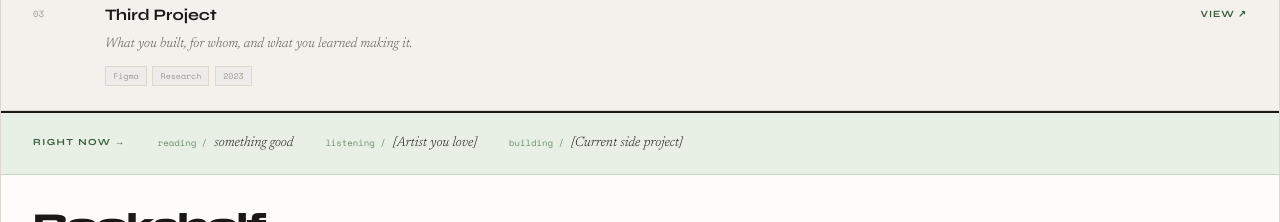
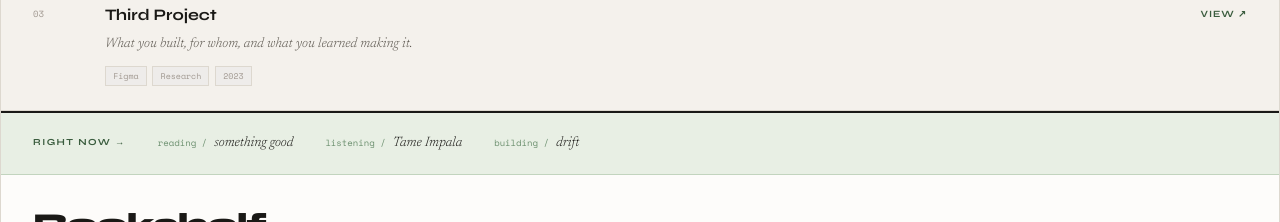
Before and after one commit to Lakshana-K/portfolio, a website: page index.html in a window 1280 px wide. Shown: the part 1740-1962 px from the top of the page. Drawn offline with nearby package versions, Linux system fonts and the light colour scheme; no server answers; a script that the page names is missing.

Commit message:
footer font, update hobbies

```diff
--- a/index.html
+++ b/index.html
@@ -440,8 +440,8 @@
     <span class="now-label">Right now →</span>
     <div class="now-items">
       <div class="now-item"><span class="now-item-label">reading /</span><span class="now-item-val" id="now-reading-val">loading...</span></div>
-      <div class="now-item"><span class="now-item-label">listening /</span><span class="now-item-val">[Artist you love]</span></div>
-      <div class="now-item"><span class="now-item-label">building /</span><span class="now-item-val">[Current side project]</span></div>
+      <div class="now-item"><span class="now-item-label">listening /</span><span class="now-item-val">Tame Impala</span></div>
+      <div class="now-item"><span class="now-item-label">building /</span><span class="now-item-val">drift</span></div>
     </div>
   </div>
 
```
